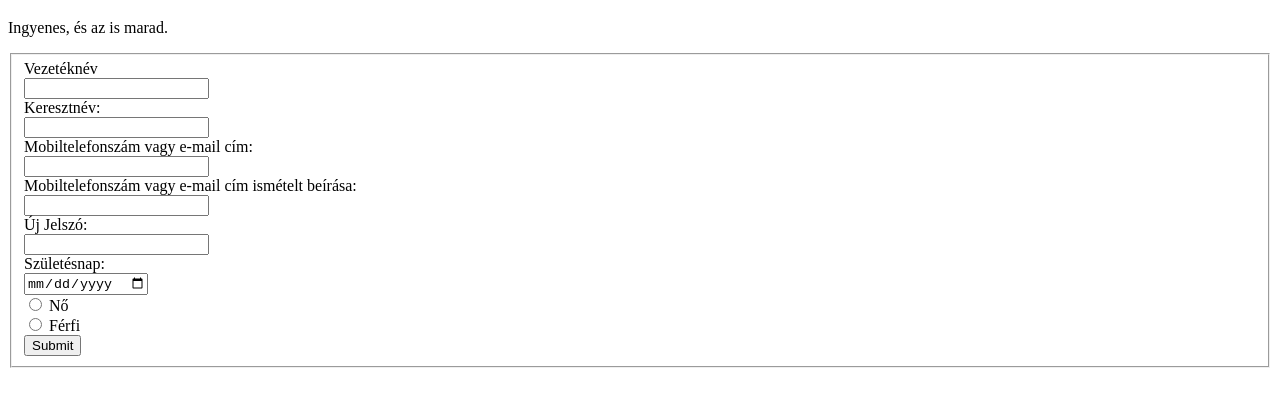
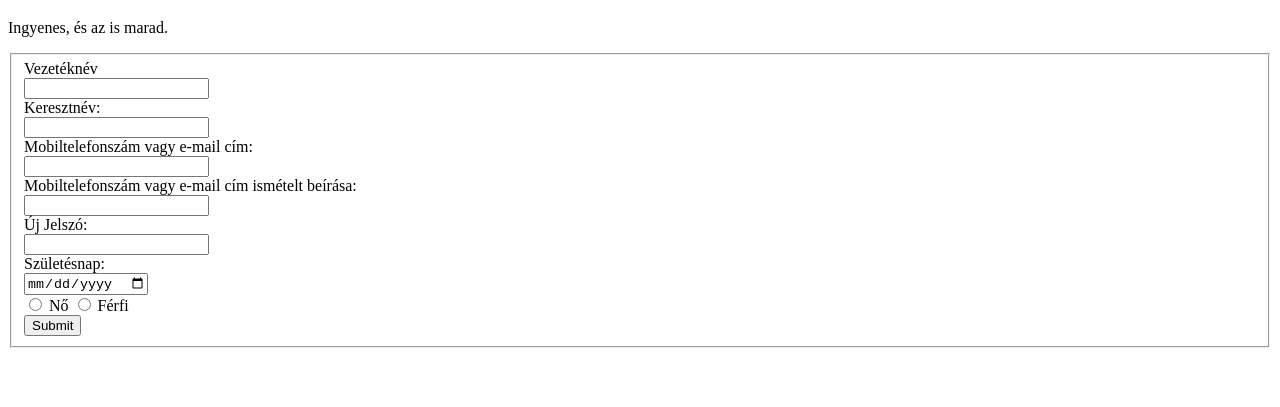
Before and after one commit to bendiii/regisztracio1, a plain HTML site: page index.html in a window 1280 px wide. Shown: the part 61-468 px from the top of the page. Drawn offline with Linux system fonts and the light colour scheme.

Commit message:
Update index.html

```diff
--- a/index.html
+++ b/index.html
@@ -27,7 +27,7 @@
   <input type="password"> <br>
   Születésnap: <br>
   <input type="date"> <br>
-  <input type="radio"> Nő <br>
+  <input type="radio"> Nő
   <input type="radio"> Férfi <br>
   <input type="submit"> <br>
 
```
